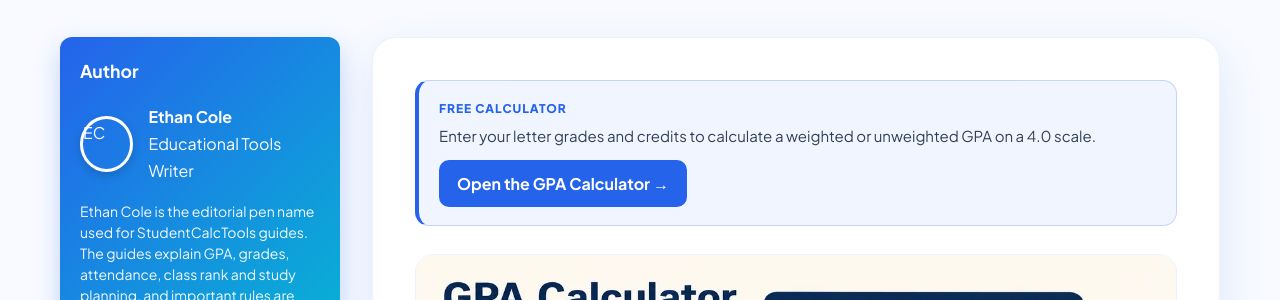
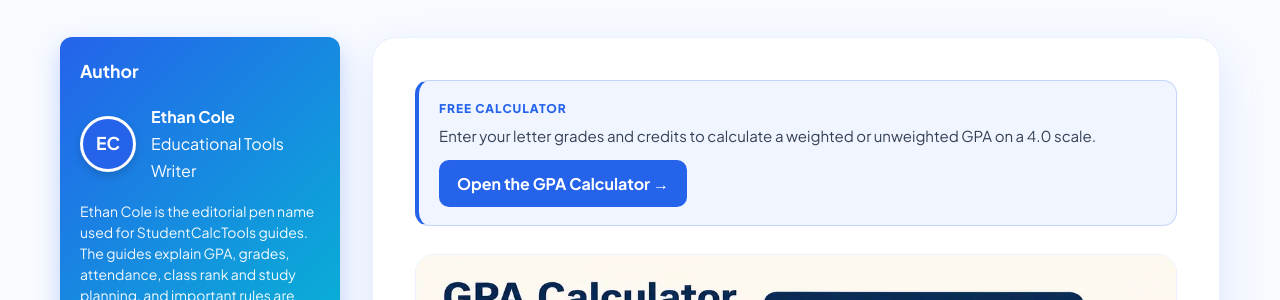
Before and after one commit to zaidmeo09-dhangal/studentcalctools, a Jekyll site: the page built from _posts/2026-08-28-gpa-calculator-without-credits-how-to-get-an-equal-weighted-gpa.md, in a window 1280 px wide and 1400 px high, scrolled down 471 px. Shown: the part 150-450 px from the top of the window. Built offline with Jekyll 4.4.1, drawn with Linux system fonts in a browser that asks for light colours.

Commit message:
Update post.css

```diff
--- a/assets/css/post.css
+++ b/assets/css/post.css
@@ -1323,3 +1323,14 @@ ul#dynamic-toc li {
     max-width: 100%;
   }
 }
+
+.author-initials {
+  display: flex;
+  align-items: center;
+  justify-content: center;
+  background: #2563eb;
+  color: #fff;
+  font-weight: 700;
+  font-size: 1.1rem;
+  flex-shrink: 0;
+}
```
